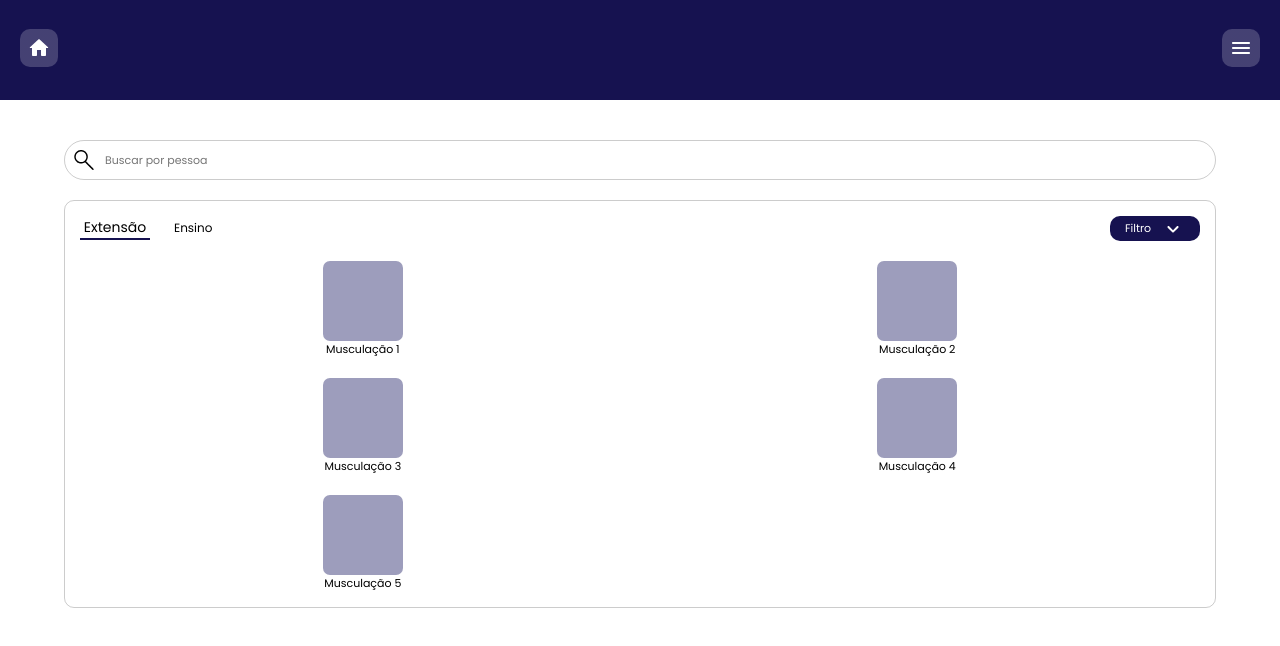
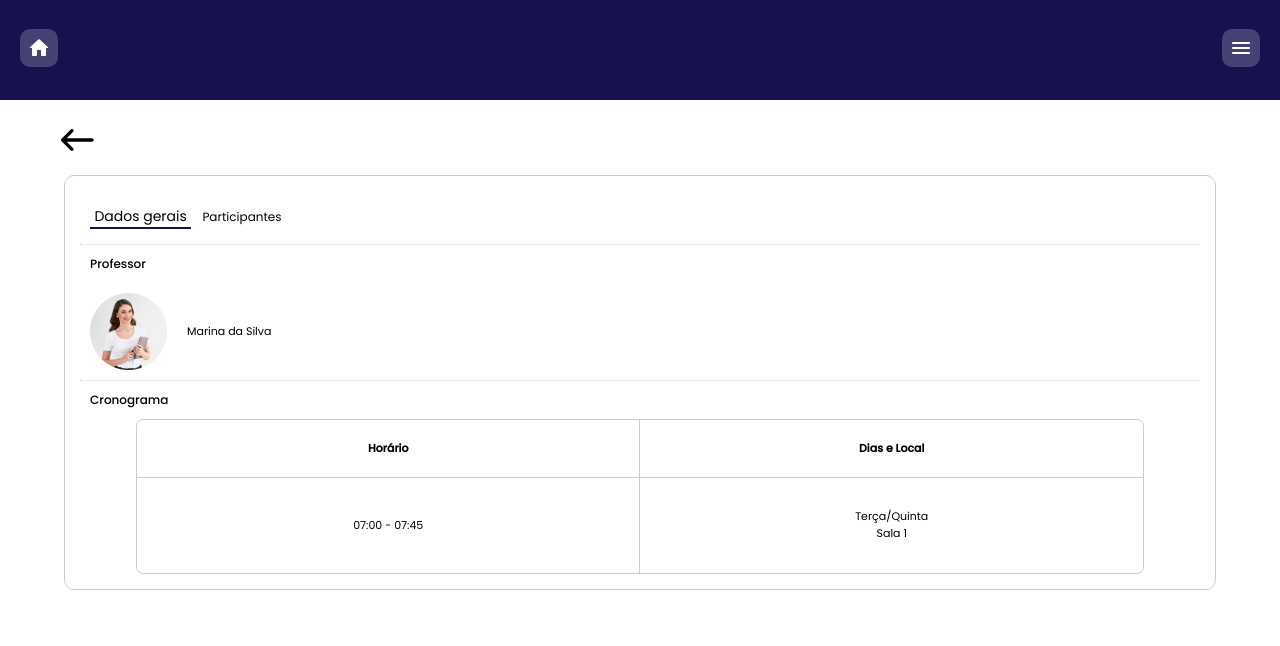
Before and after one commit to csaifrn/melhoridade-web, a React (Vite) app: page /turma/1 in a window 1280 px wide. Before the commit this address led to /home. Shown: the top 646 px of the page. Built offline with nearby package versions, Linux system fonts and the light colour scheme.

Commit message:
Adicionando id da turma na url

```diff
--- a/src/pages/home/components/Atividade/index.tsx
+++ b/src/pages/home/components/Atividade/index.tsx
@@ -1,3 +1,4 @@
+import { useNavigate } from "react-router-dom";
 import { IAtividade } from "../../../../types/Atividade";
 import { Container } from "./styles";
 
@@ -6,10 +7,12 @@ type Props = {
 };
 
 export function Atividade({ atv }: Props) {
+  const navigate = useNavigate();
+
   return (
-    <Container>
+    <Container onClick={() => navigate(`/turma/${atv.id}`)}>
       <div>
-        <img src={atv.url} />
+        <img src={atv.icon} />
       </div>
       <p>{atv.title}</p>
     </Container>
--- a/src/pages/home/index.tsx
+++ b/src/pages/home/index.tsx
@@ -10,27 +10,27 @@ export const Home = () => {
     {
       id: "1",
       title: "Musculação 1",
-      url: "",
+      icon: "",
     },
     {
       id: "2",
       title: "Musculação 2",
-      url: "",
+      icon: "",
     },
     {
       id: "3",
       title: "Musculação 3",
-      url: "",
+      icon: "",
     },
     {
       id: "4",
       title: "Musculação 4",
-      url: "",
+      icon: "",
     },
     {
       id: "5",
       title: "Musculação 5",
-      url: "",
+      icon: "",
     },
   ]);
 
--- a/src/pages/turma/components/MenuAtv/index.tsx
+++ /dev/null
@@ -1,16 +0,0 @@
-import { Container } from "./styles";
-
-export function MenuAtv() {
-  return (
-      <>
-    <Container>
-        <nav className="menu-atv">
-                <ol>
-                    <li><button className="btn dados-button" type="button">Dados gerais</button></li>
-                    <li><button className="btn participantes-button" type="button">Participantes</button></li>
-                </ol>
-            </nav>
-    </Container>
-    </>
-  );
-}
--- /dev/null
+++ b/src/pages/turma/components/MenuTurma/index.tsx
@@ -0,0 +1,24 @@
+import { Container } from "./styles";
+
+export function MenuTurma() {
+  return (
+    <>
+      <Container>
+        <nav className="menu-turma">
+          <ol>
+            <li>
+              <button className="btn dados-button" type="button">
+                Dados gerais
+              </button>
+            </li>
+            <li>
+              <button className="btn participantes-button" type="button">
+                Participantes
+              </button>
+            </li>
+          </ol>
+        </nav>
+      </Container>
+    </>
+  );
+}
--- a/src/pages/turma/components/MenuAtv/styles.ts
+++ b/src/pages/turma/components/MenuTurma/styles.ts
@@ -6,10 +6,10 @@ export const Container = styled.div`
         align-items: baseline;
     }
 
-    .menu-atv{
+    .menu-turma{
         margin: 15px 10px;
     }
-    .menu-atv .participantes-button{
+    .menu-turma .participantes-button{
         font-size: 12px;
         background-color: transparent;
         border: none;
@@ -23,7 +23,7 @@ export const Container = styled.div`
         box-sizing: border-box;
         width: 90%
     }
-    .menu-atv .btn:hover{
+    .menu-turma .btn:hover{
         font-size: 14px;
         cursor: pointer;
     }
--- a/src/pages/turma/components/TurmaNome/index.tsx
+++ /dev/null
@@ -1,17 +0,0 @@
-import { Container } from "./styles";
-import {ITurmaNome} from '../../../../types/TurmaNome'
-export function TurmaNome({title} : ITurmaNome) {
-  return (
-      <>
-    <Container>
-        <div className="titulo-atv">
-                <ol>
-                    <li><h1>{title}</h1></li>
-                    <li className="editar"><img src="../images/commands/editar.png"/></li>
-                </ol>
-            </div>
-    </Container>
-            <hr/>
-    </>
-  );
-}
--- a/src/pages/turma/components/TurmaNome/styles.ts
+++ /dev/null
@@ -1,22 +0,0 @@
-import styled from "styled-components";
-
-export const Container = styled.div`
-.titulo-atv{
-    margin: 8px 10px;
-}
-ol{
-    display: flex;
-    align-items: center;
-    list-style: none;
-}
-.titulo-atv ol{
-    justify-content: space-between;
-}
-.titulo-atv h1{
-    font-size: 14px;
-    font-weight: 600;
-}
-.titulo-atv .editar{
-    height: 30px;
-}
-`;
--- a/src/pages/turma/index.tsx
+++ b/src/pages/turma/index.tsx
@@ -1,20 +1,21 @@
 import { Container } from "../../shared/Container";
 import { SetaEsquerda } from "../../shared/components/SetaEsquerda";
-import { TurmaNome } from "./components/TurmaNome";
-import { MenuAtv } from "../turma/components/MenuAtv";
+import { MenuTurma } from "./components/MenuTurma";
 import { Professor } from "./components/Professor";
 import { Cronograma } from "./components/Cronograma";
+
 export const Turma = () => {
-
   return (
     <>
-    <SetaEsquerda/>
+      <SetaEsquerda />
       <Container>
-         <TurmaNome title='Dança 1'/>
-         <MenuAtv />
-         <hr/>
-         <Professor title='Marina da Silva' url='../images/commands/professora-perfil.png'/>
-         <Cronograma dia='Terça/Quinta' hora='07:00 - 07:45' sala='Sala 1' />
+        <MenuTurma />
+        <hr />
+        <Professor
+          title="Marina da Silva"
+          url="../images/commands/professora-perfil.png"
+        />
+        <Cronograma dia="Terça/Quinta" hora="07:00 - 07:45" sala="Sala 1" />
       </Container>
     </>
   );
--- a/src/routes/index.tsx
+++ b/src/routes/index.tsx
@@ -6,7 +6,7 @@ export const AppRoutes = () => {
   return (
     <Routes>
       <Route path="/home" element={<Home />} />
-      <Route path="/turma" element={<Turma />} />
+      <Route path="/turma/:id" element={<Turma />} />
 
       <Route path="*" element={<Navigate to={"/home"} />} />
     </Routes>
--- a/src/types/Atividade.ts
+++ b/src/types/Atividade.ts
@@ -1,5 +1,5 @@
 export type IAtividade = {
     id: string;
     title: string;
-    url: string;
+    icon: string;
 }
--- a/src/types/TurmaNome.ts
+++ /dev/null
@@ -1,3 +0,0 @@
-export type ITurmaNome = {
-    title: string;
-}
```
Also changed, not shown: src/pages/turma/components/Professor/index.tsx (+9 -5 lines).
